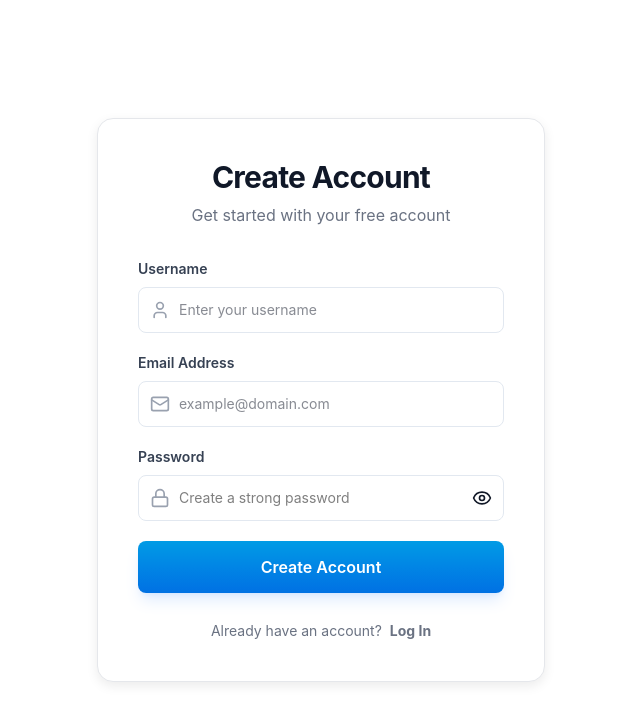
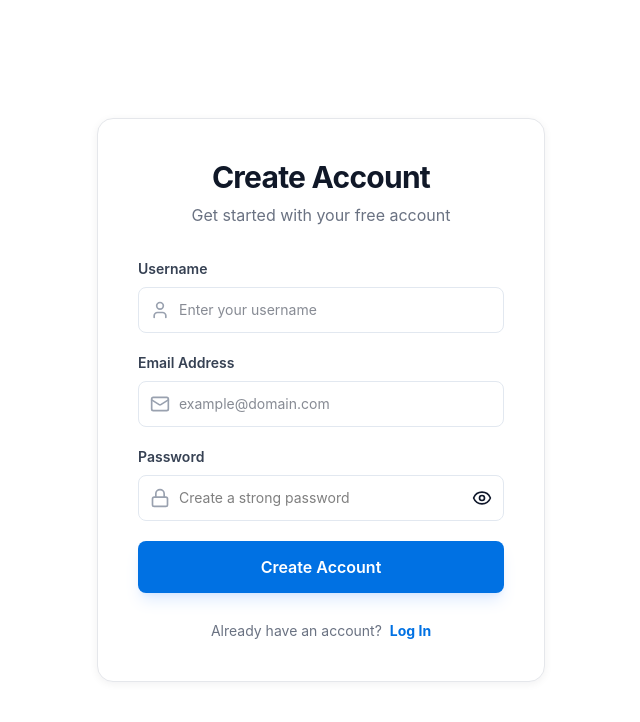
Before and after one commit to binyam77/Nexify, a React (Vite) app: page /createAccount in a window 1280 px wide. Shown: the top 722 px of the page, without its empty margins (319-959 px from the left). Built offline with nearby package versions, Linux system fonts and the light colour scheme.

Commit message:
Full web changed color

```diff
--- a/src/components/BottomNav.tsx
+++ b/src/components/BottomNav.tsx
@@ -39,7 +39,7 @@ export default function BottomNav({ onUploadClick }: BottomNavProps) {
   ];
 
   return (
-    <nav className="md:hidden fixed bottom-0 left-0 right-0 z-50 bg-white shadow-input border-t border-input-border flex items-center h-16 px-2">
+    <nav className="md:hidden fixed bottom-0 left-0 right-0 z-50 bg-surface shadow-input border-t border-input-border flex items-center h-16 px-2">
       {/* Left: Home + Community */}
       <div className="flex flex-1 items-center justify-around">
         {leftItems.map(({ label, to, icon: Icon }) => (
@@ -50,7 +50,7 @@ export default function BottomNav({ onUploadClick }: BottomNavProps) {
             className={({ isActive }) =>
               cn(
                 "flex flex-col items-center  gap-0.5 px-3 py-1  transition-colors",
-                isActive ? "text-brand-dark" : "text-slate-800"  ,
+                isActive ? "text-brand-dark" : "text-text"  ,
               )
             }
           >
@@ -85,7 +85,7 @@ export default function BottomNav({ onUploadClick }: BottomNavProps) {
             className={({ isActive }) =>
               cn(
                 "flex flex-col items-center gap-0.5 px-3  py-1  transition-colors",
-                isActive ? "text-brand-dark" : "text-slate-800",
+                isActive ? "text-brand-dark" : "text-text",
               )
             }
           >
--- a/src/components/Layout.tsx
+++ b/src/components/Layout.tsx
@@ -10,7 +10,7 @@ export default function Layout() {
   return (
     <div className="flex h-screen w-full overflow-hidden bg-slate-100">
       <Sidebar onUploadClick={() => setIsUploadOpen(true)} />
-      <main className="relative flex-1 overflow-hidden ">
+      <main className="relative flex-1 overflow-hidden bg-bodey-bg ">
         <Outlet />
       </main>
       <BottomNav onUploadClick={() => setIsUploadOpen(true)} />
--- a/src/components/ProfileVideo.tsx
+++ b/src/components/ProfileVideo.tsx
@@ -26,12 +26,12 @@ export default function ProfileVideo({
   return (
     <div className="min-h-48">
       {filteredPosts.length === 0 ? (
-        <div className="flex flex-col items-center justify-center py-14 bg-white border border-gray-100 rounded-3xl text-center px-4 animate-fade-in">
+        <div className="flex flex-col items-center justify-center py-14 bg-surface-raised border border-border rounded-3xl text-center px-4 animate-fade-in">
           <span className="text-4xl mb-3">🎬</span>
-          <h3 className="text-base font-extrabold text-gray-800 mb-1">
+          <h3 className="text-base font-extrabold text-text mb-1">
             No content published in Posts
           </h3>
-          <p className="text-xs text-gray-400 max-w-xs mb-5">
+          <p className="text-xs text-small-text max-w-xs mb-5">
             Select a file and publish your very first picture or video stream with hashtags!
           </p>
         </div>
--- a/src/index.css
+++ b/src/index.css
@@ -1,64 +1,118 @@
 @import "tailwindcss";
 @custom-variant dark (&:where(.dark, .dark*));
-:root{
-  color-scheme:light ;
+:root {
+  color-scheme: light;
+}
+:root.dark {
+  color-scheme: dark;
+}
+/* ============================================================
+   NEXIFY DESIGN TOKENS
+   Light Mode (@theme) & Dark Mode (:root.dark)
+   ============================================================ */
 
+@theme {
+  /* ---------- 1. Base Backgrounds ---------- */
+  --color-bodey-bg: #ffffff;         /* ዋና የገጹ background */
+  --color-surface: #f8fafc;          /* ካርድ፣ modal፣ ንዑስ ክፍል background */
+  --color-surface-raised: #ffffff;   /* ከ surface ትንሽ ከፍ ያለ (dropdown, popover) */
+  --color-overlay: rgba(0, 0, 0, 0.4); /* modal/backdrop overlay */
+
+  /* ---------- 2. Borders & Dividers ---------- */
+  --color-border: #e2e8f0;           /* መደበኛ border (cards, sections) */
+  --color-divider: #f1f5f9;          /* ቀጭን መስመር መካከል content (feed items) */
+
+  /* ---------- 3. Brand (ከሎጎ የተወሰደ) ---------- */
+  --background-image-brand: linear-gradient(to bottom, #019be5, #0185e5, #0071e3);
+  --color-brand: #0071e3;            /* ዋና brand ቀለም - አዝራር/active icon/link */
+  --color-brand-light: #019be5;      /* ቀለል ያለ shade - hover state */
+  --color-brand-dark: #0071e3;       /* ጨለም ያለ shade - pressed/active state */
+  --color-brand-contrast: #ffffff;   /* brand background ላይ የሚቀመጥ ጽሁፍ ቀለም */
+
+  /* ---------- 4. Text Hierarchy ---------- */
+  --color-ink: #000000;              /* ከፍተኛ contrast ጽሁፍ/icon (rare use) */
+  --color-text: #1e293b;             /* መደበኛ body ጽሁፍ */
+  --color-text-h1: #0f172a;          /* ዋና ርዕስ (h1) */
+  --color-text-h2: #1e293b;          /* ንዑስ ርዕስ (h2) */
+  --color-small-text: #64748b;       /* ሁለተኛ ደረጃ ጽሁፍ (timestamp, caption, meta) */
+  --color-placeholder: #94a3b8;      /* input placeholder ጽሁፍ */
+ --color-one-text:#ffffff;
+  /* ---------- 5. Input Fields ---------- */
+  --color-input: #ffffff;            /* input box background */
+  --color-input-text: #0f172a;       /* input ውስጥ የተየብ ጽሁፍ */
+  --color-input-border: #e2e8f0;     /* input መደበኛ border */
+  --color-input-hover: #019be5;      /* input hover border/highlight */
+  --color-input-focus: #0071e3;      /* input focus (typing) ቀለም */
+  --color-hover-input: #f8fafc;      /* hover ስታደርግ የሚታይ background */
+
+  /* ---------- 6. Status Colors ---------- */
+  --color-success: #27bd5f;          /* ስኬታማ ተግባር (post ተልኳል፣ follow success) */
+  --color-danger: #dc2626;
+  --color-danger-hover:#b91c1c;           /* አደጋ/ስህተት (delete, block, error) */
+  --color-warning: #f59e0b;          /* ማስጠንቀቂያ (unsaved changes, limits) */
+  --color-info: #0071e3;             /* መረጃ መልእክት (brand ቀለም ተጋርቷል) */
+
+  /* ---------- 7. Interactive States ---------- */
+  --color-like: #ef4444;             /* like/heart አዝራር ቀለም */
+  --color-online: #27bd5f;           /* online status dot */
+  --color-verified: #0071e3;         /* verified badge ቀለም */
+
+  /* ---------- 8. Shadows ---------- */
+  --shadow-soft: 0 2px 6px rgba(15, 23, 42, 0.05), 0 8px 24px rgba(15, 23, 42, 0.04);
+  --shadow-input: 0 2px 8px rgba(15, 23, 42, 0.06);
+  --shadow-card: 0 4px 16px rgba(15, 23, 42, 0.08);
 }
-:root.dark{
-color-scheme: dark;
-}
-@theme {
-  --background-image-brand:linear-gradient(to bottom,#019be5, #0185e5,  #0071e3);
-  --color-brand-dark: #0071e3; /* ግርጌ icon */
-  --color-success: #27bd5f; /* post/send, focus ring */
-  --color-ink: #000000; /* ልዩ ርዕስ */
-  --color-surface: #f1f5f9; /* input/pale background */
-  --color-danger: #dc2626; /* logout/delete (Settings.tsx ካለው ጋር ይመሳሰላል) */
-  --shadow-soft: 0 2px 6px #e5e7eb, 0 8px 24px #d1d5db;
-  --color-input: #ffffff;
-  --color-green-light:#10b981;
-  --color-input-text: #111827;
-  --color-placeholder: #9ca3af;
-  --color-input-border: #e2e8f0;
-  --shadow-input: 0 4px 12px rgba(0, 0, 0, 0.08);
-  --color-input-hover: #0071e3;
-  --color-input-focus: #4f46e5;
-  --color-hover-input: #f8fafc;
-  --color-text:#0f172a;
-  --color-one-text:#f8fafc;
-  --color-bodey-bg:#ffffff;
-  --color-text-h1:#00000;
-  --color-text-h2:#0f172a;
-  --color-small-text:#475569;
-}
-:root.dark{
-  --color-bodey-bg:#121212;
-  --color-surface:#000000;
-  --color-ink:#ffffff;
 
-  --color-brand:#0071e3;
-  --color-brand-light:#0071e3;
-  --color-brand-dark:#0071e3;
+:root.dark {
+  /* ---------- 1. Base Backgrounds ---------- */
+  --color-bodey-bg: #121212;         /* ዋና የገጹ background - ጥቁር */
+  --color-surface: #1a1a1a;          /* ካርድ፣ modal፣ ንዑስ ክፍል background */
+  --color-surface-raised: #232323;   /* dropdown/popover background */
+  --color-overlay: rgba(0, 0, 0, 0.65); /* modal/backdrop overlay - ጨለም */
 
-  --color-small-text:#a1a1aa;
+  /* ---------- 2. Borders & Dividers ---------- */
+  --color-border: #2d2d2d;           /* መደበኛ border (cards, sections) */
+  --color-divider: #232323;          /* ቀጭን መስመር መካከል content */
 
-  --color-input:#1a1a1a;
-  --color-input-text:#ffffff;
-  --color-placeholder:#71717a;
-  --color-input-border:#2d2d2d;
-  --color-input-hover:#0071e3;
-  --color-input-focus:#0071e3;
-  --color-hover-input:#232323;
-  --color-text:#f8fafc;
-  --color-text-h1:#ffffff;
-  --color-text-h2:#f5f5f5;
-  --color-success:#27bd5f;
-  --color-danger:#f87171;
-  --color-green-light:#10b981;
+  /* ---------- 3. Brand (ተመሳሳይ በሁሉም mode) ---------- */
+  --background-image-brand: linear-gradient(to bottom, #019be5, #0185e5, #0071e3);
+  --color-brand: #0071e3;            /* ዋና brand ቀለም */
+  --color-brand-light: #019be5;      /* hover state */
+  --color-brand-dark: #0185e5;       /* pressed/active state */
+  --color-brand-contrast: #ffffff;   /* brand background ላይ ጽሁፍ */
 
-  --shadow-soft: 0 2px 6px  rgba(0, 0, 0, 0.6), 0 8px 24px rgba(0, 0, 0, 0.4);
-  --shadow-input:0 4px 12px rgba(0, 0, 0, 0.5);
+  /* ---------- 4. Text Hierarchy ---------- */
+  --color-ink: #ffffff;              /* ከፍተኛ contrast ጽሁፍ/icon */
+  --color-text: #e2e8f0;             /* መደበኛ body ጽሁፍ */
+  --color-text-h1: #ffffff;          /* ዋና ርዕስ (h1) */
+  --color-text-h2: #f1f5f9;          /* ንዑስ ርዕስ (h2) */
+  --color-small-text: #a1a1aa;       /* ሁለተኛ ደረጃ ጽሁፍ */
+  --color-placeholder: #71717a;      /* input placeholder ጽሁፍ */
 
+  /* ---------- 5. Input Fields ---------- */
+  --color-input: #1a1a1a;            /* input box background */
+  --color-input-text: #ffffff;       /* input ውስጥ የተየብ ጽሁፍ */
+  --color-input-border: #2d2d2d;     /* input መደበኛ border */
+  --color-input-hover: #019be5;      /* input hover border/highlight */
+  --color-input-focus: #0071e3;      /* input focus ቀለም */
+  --color-hover-input: #232323;      /* hover ስታደርግ የሚታይ background */
+
+  /* ---------- 6. Status Colors (dark ላይ lighter/brighter ለ contrast) ---------- */
+  --color-success: #27bd5f;          /* ስኬታማ ተግባር */
+  --color-danger: #f87171;           /* አደጋ/ስህተት - lighter red ለ dark bg contrast */
+ --color-danger-hover:#b91c1c;
+  --color-warning: #fbbf24;          /* ማስጠንቀቂያ - lighter yellow */
+  --color-info: #019be5;             /* መረጃ መልእክት */
+
+  /* ---------- 7. Interactive States ---------- */
+  --color-like: #f87171;             /* like/heart አዝራር - lighter red */
+  --color-online: #27bd5f;           /* online status dot */
+  --color-verified: #019be5;         /* verified badge */
+
+  /* ---------- 8. Shadows (dark ላይ ጠንካራ/ጥልቅ) ---------- */
+  --shadow-soft: 0 2px 6px rgba(0, 0, 0, 0.4), 0 8px 24px rgba(0, 0, 0, 0.5);
+  --shadow-input: 0 2px 8px rgba(0, 0, 0, 0.35);
+  --shadow-card: 0 4px 16px rgba(0, 0, 0, 0.5);
 }
 
 @keyframes slideUp {
```
Also changed, not shown: src/components/UserProfile.tsx (+26 -26 lines), src/context/NotificationContext.tsx (+4 -4 lines), src/pages/profile.tsx (+17 -107 lines), src/pages/settings.tsx (+39 -75 lines).
